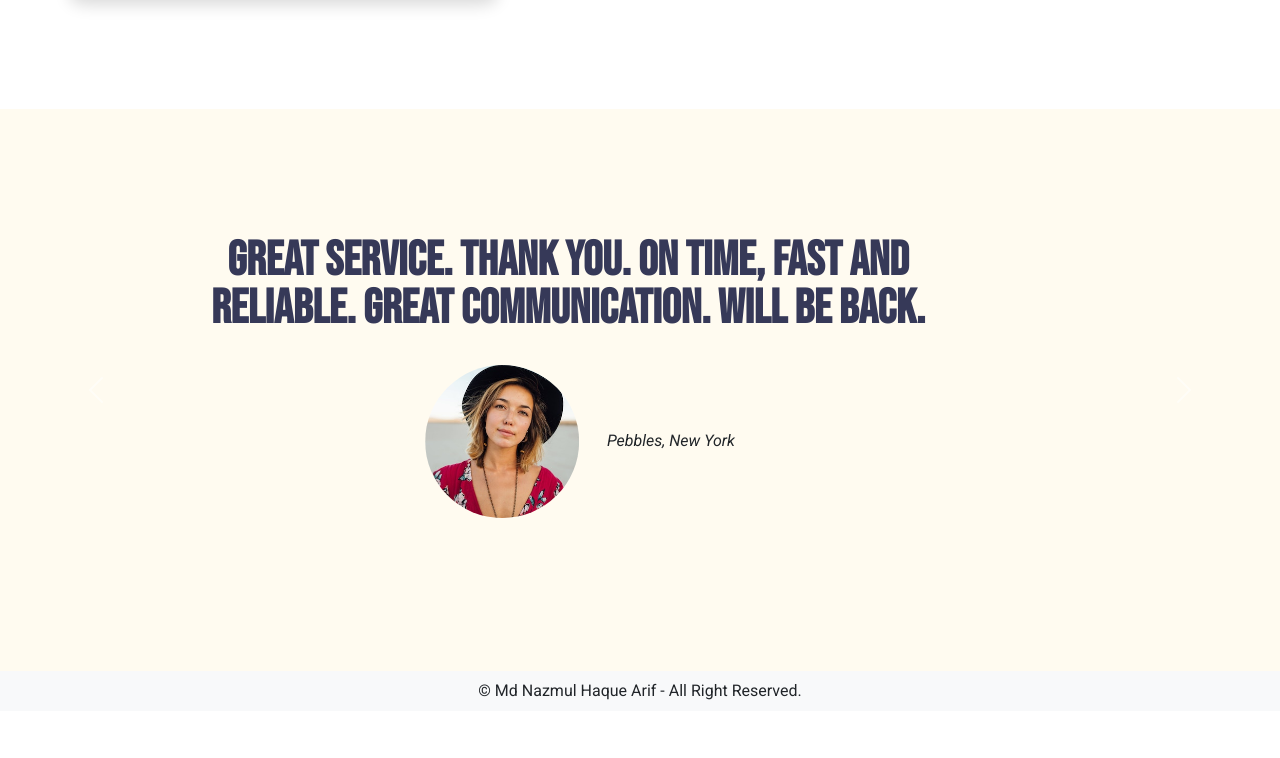
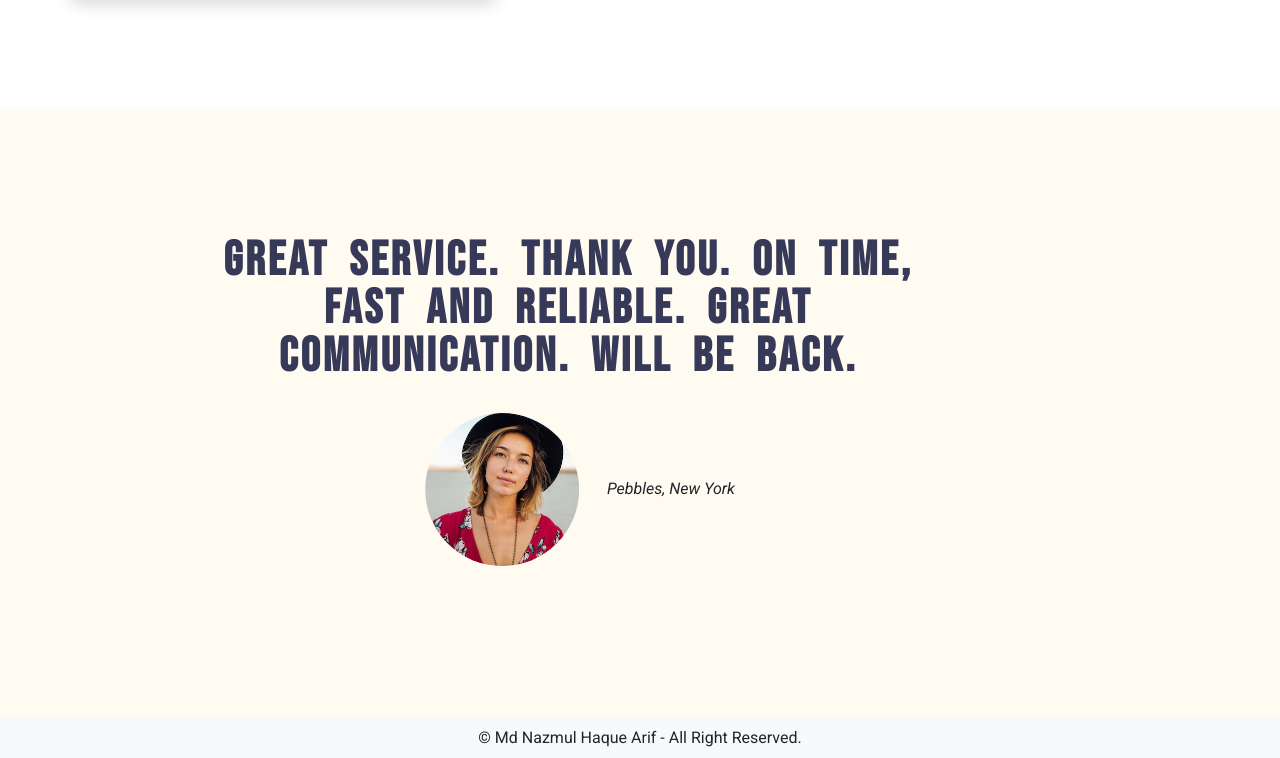
Before and after one commit to MdNazmulHaqueA/penguin-fashion, a plain HTML site: page index.html in a window 1280 px wide. Shown: the part 3115-3873 px from the top of the page. Before the commit the page ends 3826 px from the top, so only its background shows below. Drawn offline with nearby package versions, Linux system fonts and the light colour scheme.

Commit message:
resolve testimonial class issue

```diff
--- a/index.html
+++ b/index.html
@@ -243,7 +243,7 @@
                 <div id="testimonials-carousel" class="carousel slide text-center" data-bs-ride="carousel">
                     <div class="carousel-inner">
                         <div class="carousel-item active">
-                            <h2>Great Service. Thank you. On time, fast and reliable. Great communication. Will be back.</h2>
+                            <h2 class="testimonial-text">Great Service. Thank you. On time, fast and reliable. Great communication. Will be back.</h2>
                             <img class="testionial-img rounded-circle m-4" src="images/lady-img.jpg" alt="dog-profile" />
                             <em>Pebbles, New York</em>
                         </div>
```
